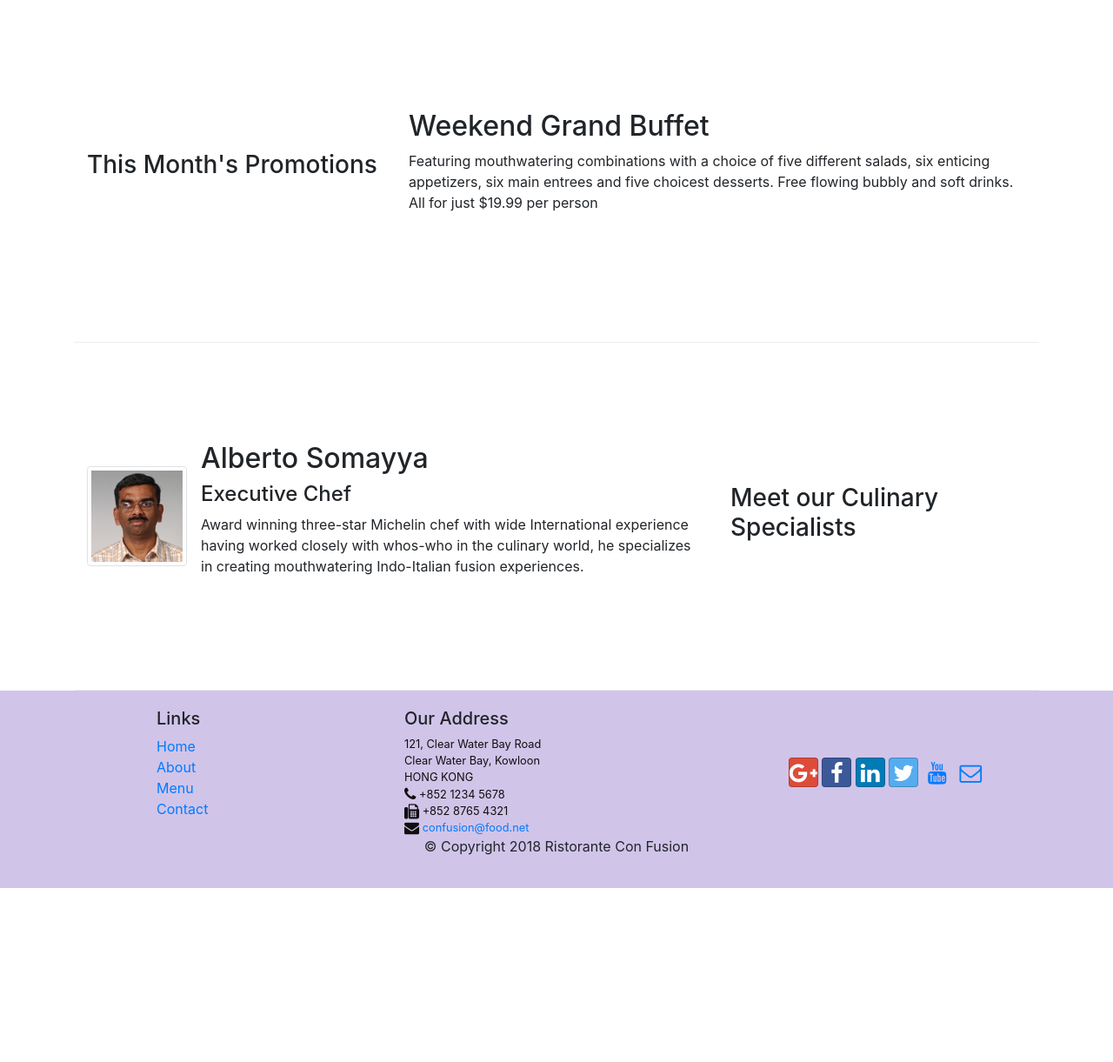
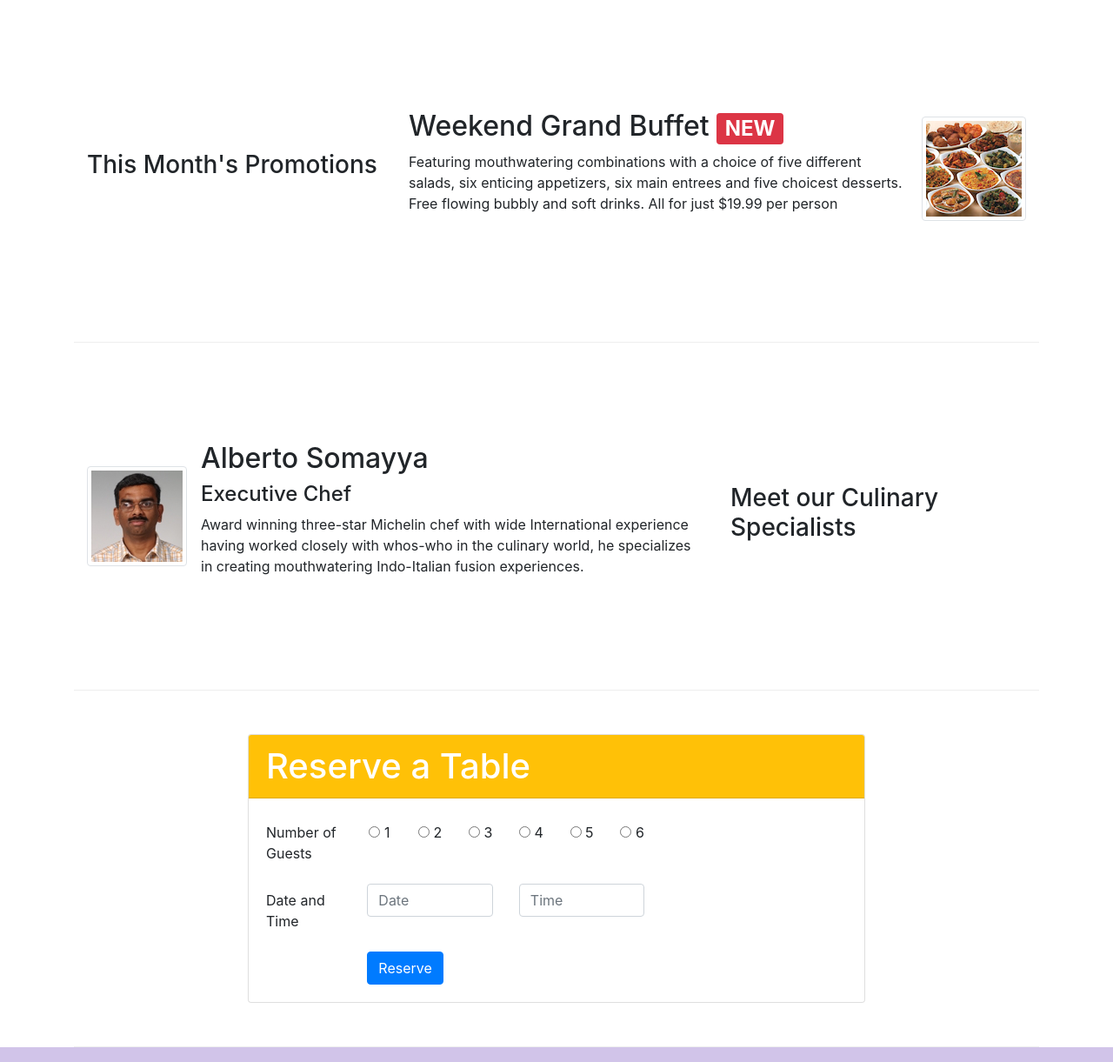
Before and after one commit to bansalc73/webDev, a website: page index.html in a window 1280 px wide. Shown: the part 740-1961 px from the top of the page at 87% size. Before the commit the page ends 1761 px from the top, so only its background shows below. Drawn offline with nearby package versions, Linux system fonts and the light colour scheme.

Commit message:
Assignment-2

```diff
--- a/index.html
+++ b/index.html
@@ -47,6 +47,9 @@
                 <div class="col-12 col-sm align-self-center">
                     <img src="img/logo.png" alt="" class="img-fluid">
                 </div>
+                <div class="col-12 col-sm align-self-center">
+                    <a href="#reserve-table" role="button" class="btn btn-warning btn-block btn-sm">Reserve Table</a>
+                </div>
             </div>
         </div>
     </header>
@@ -60,7 +63,10 @@
                 <div class="media">
                     <img src="img/uthappizza.png" class="d-flex mr-3 img-thumbnail align-self-center" alt="uthapizza">
                     <div class="media-body">
-                        <h2 class="mt-0">Uthappizza</h2>
+                        <h2 class="mt-0">Uthappizza
+                            <span class="badge badge-danger">HOT</span>
+                            <span class="badge badge-pill badge-secondary">$4.99</span>
+                        </h2>
                         <p class="d-none d-sm-block">A unique combination of Indian Uthappam (pancake) and Italian
                             pizza, topped with Cerignola olives, ripe vine cherry tomatoes, Vidalia onion, Guntur
                             chillies and Buffalo Paneer.</p>
@@ -75,10 +81,19 @@
                 <h3>This Month's Promotions</h3>
             </div>
             <div class="col col-sm col-md">
-                <h2>Weekend Grand Buffet</h2>
-                <p class="d-none d-sm-block">Featuring mouthwatering combinations with a choice of five different
-                    salads, six enticing appetizers, six main entrees and five choicest desserts. Free flowing bubbly
-                    and soft drinks. All for just $19.99 per person </p>
+                <div class="media">
+                    <div class="media-body">
+                        <h2>Weekend Grand Buffet
+                            <span class="badge badge-danger">NEW</span>
+                        </h2>
+                        <p class="d-none d-sm-block">Featuring mouthwatering combinations with a choice of five
+                            different
+                            salads, six enticing appetizers, six main entrees and five choicest desserts. Free flowing
+                            bubbly
+                            and soft drinks. All for just $19.99 per person </p>
+                    </div>
+                    <img src="img/buffet.png" alt="buffet" class="d-flex ml-3 img-thumbnail align-self-center">
+                </div>
             </div>
         </div>
 
@@ -90,11 +105,60 @@
                 <div class="media">
                     <img src="img/alberto.png" class="d-flex mr-3 img-thumbnail align-self-center" alt="alberto">
                     <div class="media-body">
-                    <h2 class="mt-0">Alberto Somayya</h2>
-                    <h4>Executive Chef</h4>
-                    <p class="d-none d-sm-block">Award winning three-star Michelin chef with wide International experience
-                        having worked closely with whos-who in the culinary world, he specializes in creating mouthwatering
-                        Indo-Italian fusion experiences. </p>
+                        <h2 class="mt-0">Alberto Somayya</h2>
+                        <h4>Executive Chef</h4>
+                        <p class="d-none d-sm-block">Award winning three-star Michelin chef with wide International
+                            experience
+                            having worked closely with whos-who in the culinary world, he specializes in creating
+                            mouthwatering
+                            Indo-Italian fusion experiences. </p>
+                    </div>
+                </div>
+            </div>
+        </div>
+        <div class="row row-content align-items-center">
+            <div class="col-12 col-sm-8 offset-sm-2">
+                <div class="card">
+                    <h1 class="card-header text-white bg-warning">Reserve a Table</h1>
+                    <div class="card-body">
+                        <form id="reserve-table">
+                            <div class="form-group row">
+                                <label for="numberofguests" class="col-12 col-lg-2 col-form-label">Number of
+                                    Guests</label>
+                                <label for="1" class="btn col-3 col-md-1">
+                                    <input type="radio" name="radio-btn" id="1"> 1
+                                </label>
+                                <label for="2" class="btn col-3 col-md-1">
+                                    <input type="radio" name="radio-btn" id="2"> 2
+                                </label>
+                                <label for="3" class="btn col-3 col-md-1">
+                                    <input type="radio" name="radio-btn" id="3"> 3
+                                </label>
+                                <label for="4" class="btn col-3 col-md-1">
+                                    <input type="radio" name="radio-btn" id="4"> 4
+                                </label>
+                                <label for="5" class="btn col-3 col-md-1">
+                                    <input type="radio" name="radio-btn" id="5"> 5
+                                </label>
+                                <label for="6" class="btn col-3 col-md-1">
+                                    <input type="radio" name="radio-btn" id="6"> 6
+                                </label>
+                            </div>
+                            <div class="form-group row">
+                                <label for="date" class="col-lg-2 col-form-label">Date and Time</label>
+                                <div class="col-lg-3">
+                                    <input type="text" placeholder="Date" class="form-control" id="date" name="date">
+                                </div>
+                                <div class="col-lg-3">
+                                    <input type="text" placeholder="Time" class="form-control" id="time" name="time">
+                                </div>
+                            </div>
+                            <div class="form-gropu row">
+                                <div class="offset-lg-2 col-lg">
+                                    <button type="submit" class="btn btn-primary">Reserve</button>
+                                </div>
+                            </div>
+                        </form>
                     </div>
                 </div>
             </div>
```
Also changed, not shown: 1 other file.
